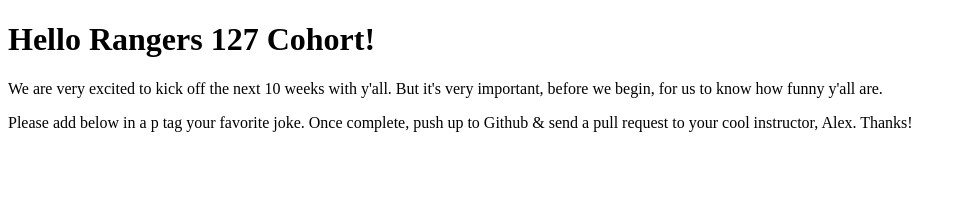
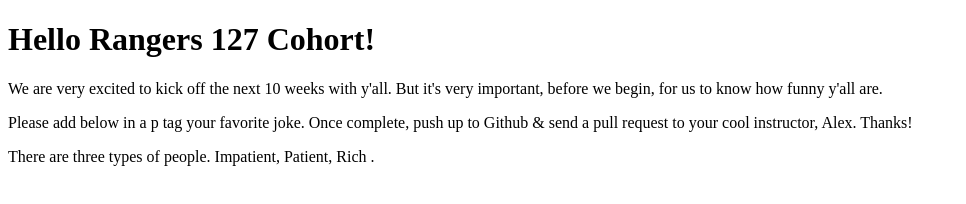
Before and after one commit to swigguma5776/Rangers127_assignment, a plain HTML site: page index.html in a window 1280 px wide. Shown: the whole page, without its empty margins (0-966 px from the left). Drawn offline with Linux system fonts and the light colour scheme.

Commit message:
added favorite joke

```diff
--- a/index.html
+++ b/index.html
@@ -1,10 +1,12 @@
 <!DOCTYPE html>
 <html lang="en">
+
 <head>
     <meta charset="UTF-8">
     <meta name="viewport" content="width=device-width, initial-scale=1.0">
     <title>Document</title>
 </head>
+
 <body>
 
     <h1>Hello Rangers 127 Cohort!</h1>
@@ -17,5 +19,10 @@
         request to your cool instructor, Alex. Thanks!
     </p>
 
+    <p> There are three types of people.
+        Impatient, Patient, Rich .
+    </p>
+
 </body>
+
 </html>
```
